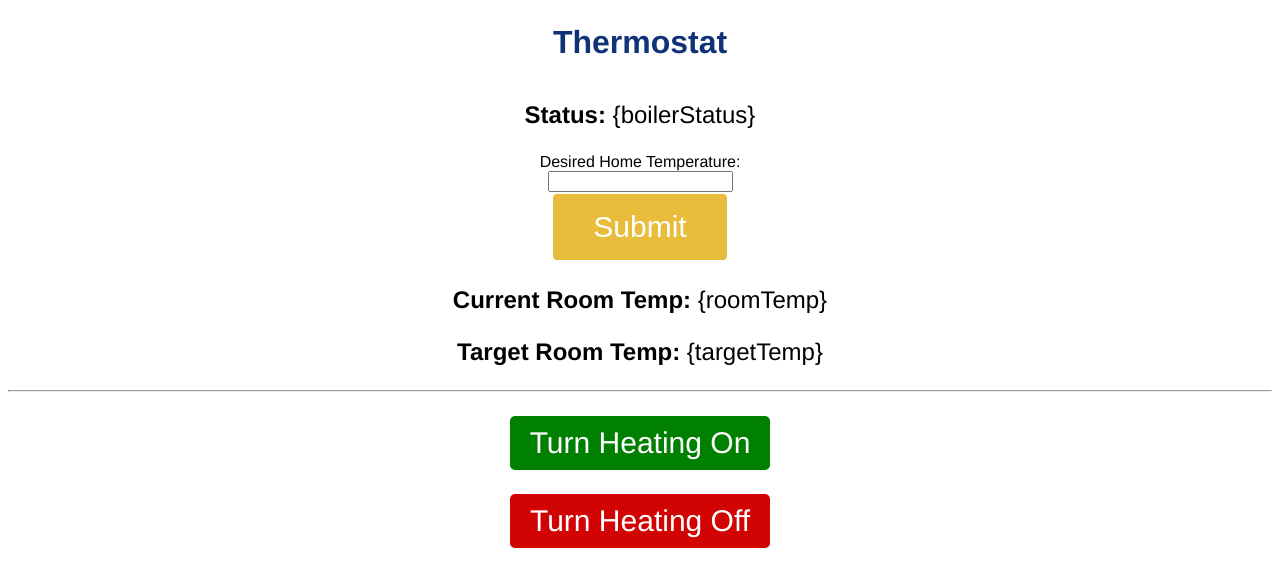
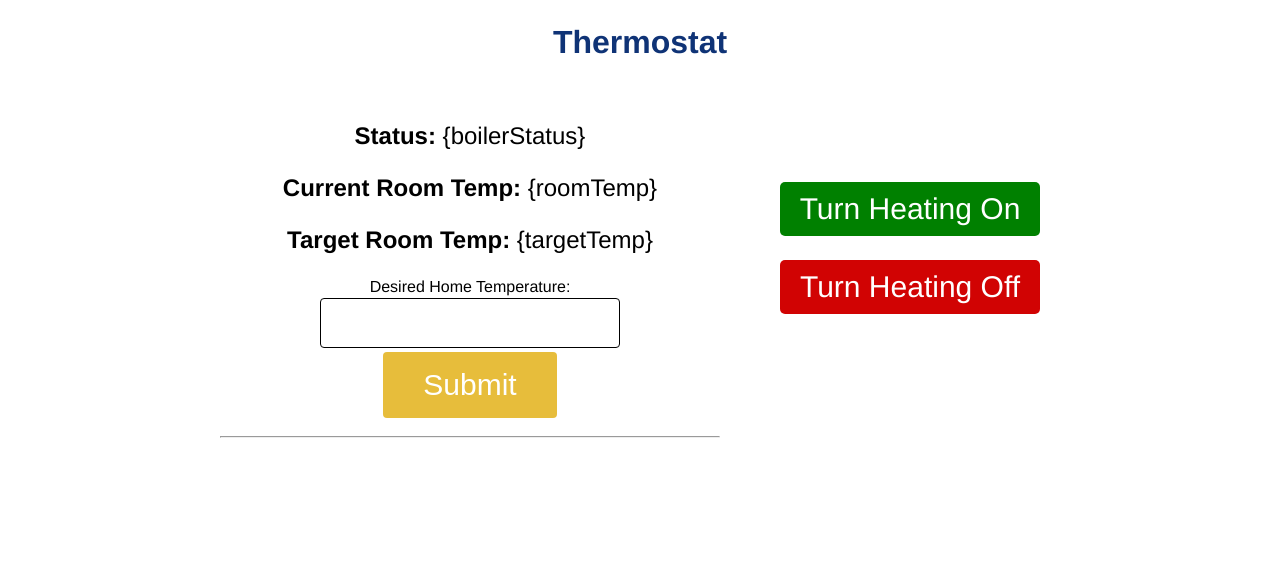
Before and after one commit to gibbsjoh/esp32ermostat, a plain HTML site: page index.html in a window 1280 px wide. Drawn offline with Linux system fonts and the light colour scheme.

Commit message:
html polish

```diff
--- a/index.html
+++ b/index.html
@@ -17,9 +17,19 @@
             padding: 2vh;
         }
 
+        .inputField {
+            border: 1px solid black;
+            border-radius: 4px;
+            width: 300px;
+            height: 50px;
+            font-size: 24px;
+            margin: 2px;
+        }
+
         p {
             font-size: 1.5rem;
         }
+
         .btn-link-on {
             display: inline-block;
             padding: 10px 20px;
@@ -29,9 +39,11 @@
             border-radius: 5px;
             font-size: 30px;
         }
+
         .btn-link-on:hover {
             background-color: darkgreen;
         }
+
         .btn-link-off {
             display: inline-block;
             padding: 10px 20px;
@@ -41,9 +53,11 @@
             border-radius: 5px;
             font-size: 30px;
         }
+
         .btn-link-off:hover {
             background-color: rgb(61, 1, 1);
         }
+
         input[type=submit] {
             display: inline-block;
             background-color: #e7bd3b;
@@ -56,6 +70,7 @@
             margin: 2px;
             cursor: pointer;
         }
+
         .button {
             display: inline-block;
             background-color: #e7bd3b;
@@ -73,23 +88,74 @@
             background-color: #4286f4;
         }
 
+        .main-layout {
+            display: flex;
+            flex-direction: column;
+            /* Default: phone/tall layout */
+            align-items: center;
+        }
+
+        .left-column {
+            width: 100%;
+        }
+
+        .right-column {
+            width: 100%;
+        }
+
+        /* Wider than tall */
+        @media (orientation: landscape) {
+            .main-layout {
+                flex-direction: row;
+                justify-content: center;
+                align-items: flex-start;
+                gap: 40px;
+            }
+
+            .left-column {
+                width: 500px;
+            }
+
+            .right-column {
+                width: 300px;
+                padding-top: 60px;
+                /* roughly aligns with content */
+            }
+        }
     </style>
 </head>
 
 <body>
     <h1>Thermostat</h1>
+    <div class="main-layout">
+
+        <div class="left-column">
             <p><strong>Status: </strong>{boilerStatus}</p>
+            <p><strong>Current Room Temp: </strong>{roomTemp}</p>
+            <p><strong>Target Room Temp: </strong>{targetTemp}</p>
+
             <form action="/">
                 <label>Desired Home Temperature:</label><br>
-        <input type="text" id="target" name="target"><br>
+                <input type="text" class="inputField" id="target" name="target"><br>
                 <input type="submit" value="Submit">
             </form>
-    <p><strong>Current Room Temp: </strong> {roomTemp}</p>
-    <p><strong>Target Room Temp: </strong> {targetTemp}</p>
+
             <hr>
-    <p><a href="/?override=1" class="btn-link-on">Turn Heating On</a></p>
-    <p><a href="/?override=2" class="btn-link-off">Turn Heating Off</a></p>
+        </div>
 
+        <div class="right-column">
+            <p>
+                <a href="/?override=1" class="btn-link-on">
+                    Turn Heating On
+                </a>
+            </p>
+
+            <p>
+                <a href="/?override=2" class="btn-link-off">
+                    Turn Heating Off
+                </a>
+            </p>
+        </div>
+    </div>
 </body>
-
 </html>
```
Lines whose indentation alone changed are shown as unchanged.
